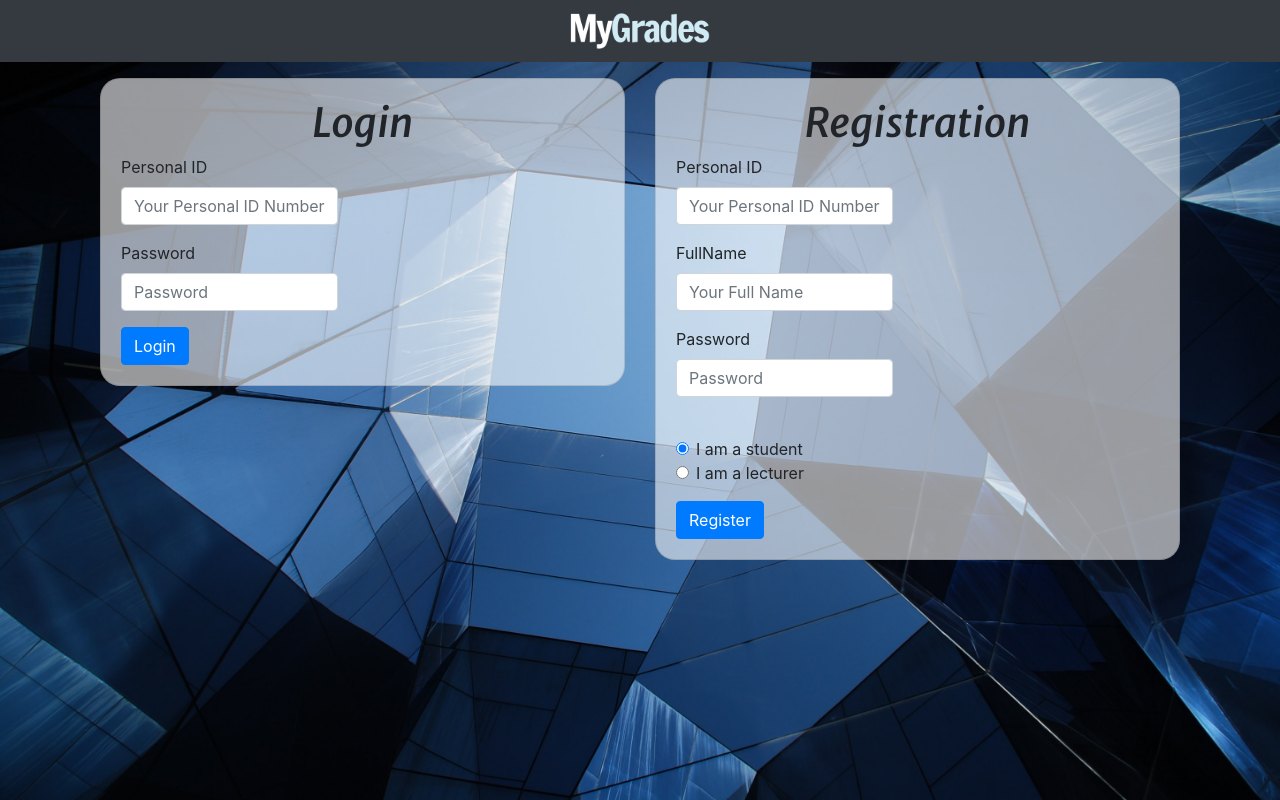
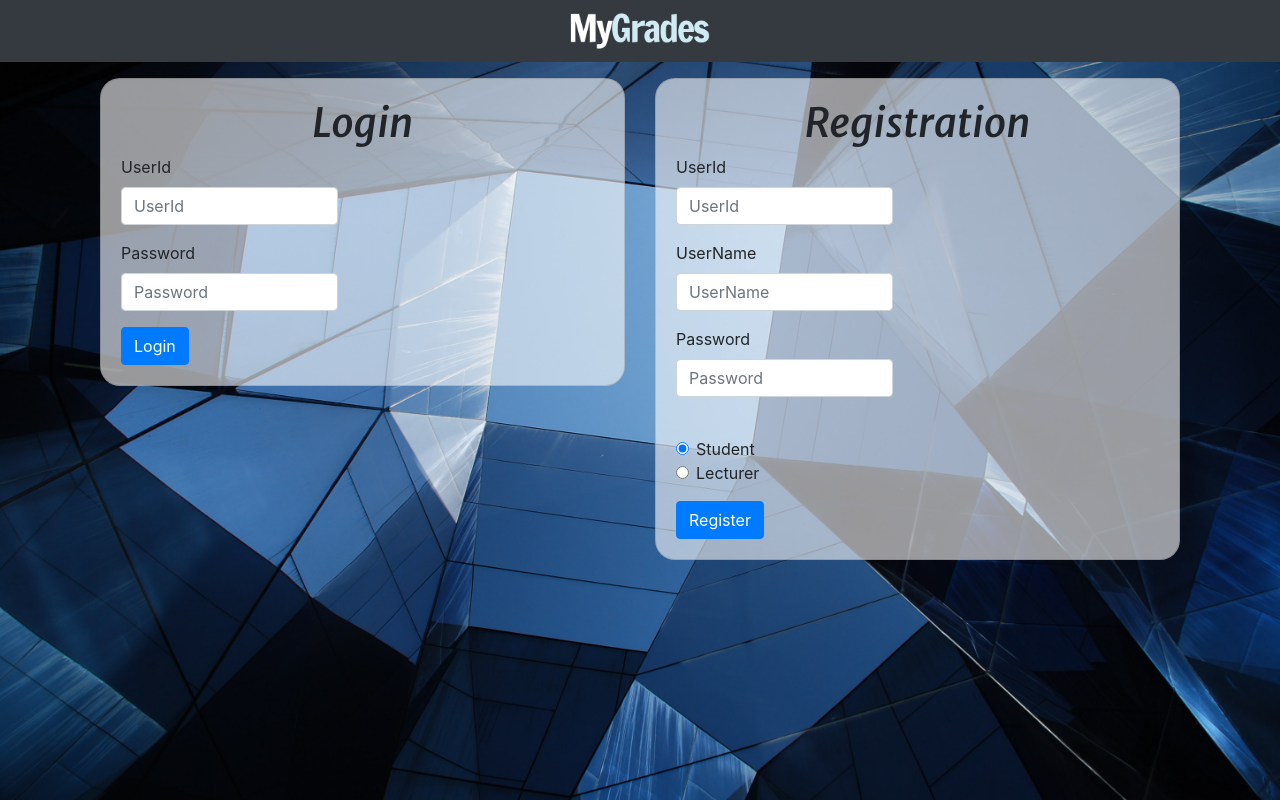
Before and after one commit to ravivkomem/GradingSystem, a React (Create React App) app in the folder client/: page / in a window 1280 px wide. Built offline with nearby package versions, Linux system fonts and the light colour scheme.

Commit message:
changed server.js, Login.js, Register.js now suits new Users Table

```diff
--- a/client/src/Permissions.js
+++ b/client/src/Permissions.js
@@ -1,7 +1,7 @@
 
 export function isUserLecturer() {
     let UserData = JSON.parse(sessionStorage.getItem('User'));
-    return UserData.IsLecturer === 1;
+    return UserData.Permission === 1;
 }
 
 export function isUserLoggedIn() {
--- a/client/src/components/Login.js
+++ b/client/src/components/Login.js
@@ -9,9 +9,9 @@ class Login extends React.Component {
     constructor(props) {
         super(props);
         this.state = {
-            ID: '',
-            FullName: '',
-            password: '',
+            UserId: '',
+            UserName: '',
+            Password: '',
             data: '',
             getData: false
         }
@@ -20,7 +20,6 @@ class Login extends React.Component {
     componentDidMount = async () => {
     };
 
-
     loginUser = async () => {
         const requestMsg = {
             method: 'POST',
@@ -28,16 +27,14 @@ class Login extends React.Component {
             body: JSON.stringify(
                 {
                     title: 'Login',
-                    ID: this.state.ID,
-                    Password: this.state.password,
+                    UserId: this.state.UserId,
+                    Password: this.state.Password,
                 })
         };
-        console.log("requesting");
-
         const response = await fetch('/login', requestMsg);
-
+        console.log(response);
         if (!response.ok) {
-            alert('Invalid Login Details');
+            alert('Invalid login details');
             return;
         }
         let responseData = await response.json();
@@ -45,12 +42,10 @@ class Login extends React.Component {
         sessionStorage.setItem(
             'User',
             JSON.stringify({
-                ID: this.state.ID,
-                FullName: responseData.FullName,
-                IsLecturer: responseData.IsLecturer,
+                UserId: this.state.UserId,
+                UserName: responseData.UserName,
+                Permission: responseData.Permission,
             }));
-
-
         return (this.props.history.push('/home'));
     };
 
@@ -61,11 +56,11 @@ class Login extends React.Component {
                 <div>
                     <Form>
                         <Form.Group controlId="fID">
-                            <Form.Label>Personal ID</Form.Label>
+                            <Form.Label>UserId</Form.Label>
                             <Form.Control
-                                placeholder="Your Personal ID Number"
-                                value={this.state.ID}
-                                onChange={e => this.setState({ID: e.target.value})}
+                                placeholder="UserId"
+                                value={this.state.UserId}
+                                onChange={e => this.setState({UserId: e.target.value})}
                                 required/>
                         </Form.Group>
 
@@ -74,8 +69,8 @@ class Login extends React.Component {
                             <Form.Control
                                 type="password"
                                 placeholder="Password"
-                                value={this.state.password}
-                                onChange={e => this.setState({password: e.target.value})}
+                                value={this.state.Password}
+                                onChange={e => this.setState({Password: e.target.value})}
                                 required/>
                         </Form.Group>
                         <Button onClick={this.loginUser}>Login</Button>
--- a/client/src/components/Register.js
+++ b/client/src/components/Register.js
@@ -8,39 +8,36 @@ class Register extends React.Component {
     constructor(props) {
         super(props);
         this.state = {
-            FullName: '',
-            password: '',
-            ID: '',
+            UserName: '',
+            Password: '',
+            UserId: '',
             userType: '',
-            isLecturer: false,
+            Permission: false,
             data: '',
             getData: false
         };
 
         this.onValueChange = this.onValueChange.bind(this);
-
     }
-
 
     registration = async (e) => {
         e.preventDefault();
-        let ID = this.state.ID;
-        let FullName = this.state.FullName;
-        let password = this.state.password;
+        let UserId = this.state.UserId;
+        let UserName = this.state.UserName;
+        let Password = this.state.Password;
 
-        /* FullName and password sanity check*/
-
-        if (FullName === "" || password === "") {
-            alert("You must enter FullName and password");
+        /* UserName and Password Sanity check*/
+        if (UserName === "" || Password === "") {
+            alert("UserName or Password missing");
             return;
         }
         let english = /^[A-Za-z0-9]*$/;
-        if (!english.test(FullName)) {
-            alert("FullName must be in english letters.");
+        if (!english.test(UserName)) {
+            alert("UserName must be in english letters");
             return;
         }
-        if (password.length <= 1) {
-            alert("Password must be longer than 1");
+        if (Password.length <= 1) {
+            alert("Password must be longer than 1 character");
             return;
         }
 
@@ -50,61 +47,52 @@ class Register extends React.Component {
             body: JSON.stringify(
                 {
                     title: 'Register',
-                    ID: this.state.ID,
-                    FullName: this.state.FullName,
-                    Password: this.state.password,
-                    IsLecturer: this.state.isLecturer
+                    UserId: this.state.UserId,
+                    UserName: this.state.UserName,
+                    Password: this.state.Password,
+                    Permission: this.state.Permission
                 })
         };
-
-        console.log("requesting");
 
         const response = await fetch('/register', requestMsg)
         console.log(response);
         if (!response.ok) {
-            alert('Invalid Registration Details');
+            alert('Invalid registration details');
             return;
         }
         const responseData = await response.json();
         console.log(responseData);
-        alert('Registered! Please login.')
-
+        alert('Registration complete')
     };
-
-
-
 
     onValueChange() {
         this.setState({
-            isLecturer: !this.state.isLecturer
+            Permission: !this.state.Permission
         });
     }
 
-
     render() {
-
         return (
-
             <div>
                 <center><h1 style={{fontFamily: 'Merriweather Sans, sans-serif'}}>Registration</h1></center>
                 <div>
                     <Form onSubmit={this.registration}>
                         <Form.Group controlId="fID">
-                            <Form.Label>Personal ID</Form.Label>
+                            <Form.Label>UserId</Form.Label>
                             <Form.Control
                                 id='regEmail'
-                                placeholder="Your Personal ID Number"
-                                value={this.state.ID}
-                                onChange={e => this.setState({ID: e.target.value})}
+                                placeholder="UserId"
+                                value={this.state.UserId}
+                                onChange={e => this.setState({UserId: e.target.value})}
                                 required/>
                         </Form.Group>
 
                         <Form.Group controlId="fFullName">
-                            <Form.Label>FullName</Form.Label>
+                            <Form.Label>UserName</Form.Label>
                             <Form.Control
-                                placeholder="Your Full Name"
-                                value={this.state.FullName}
-                                onChange={e => this.setState({FullName: e.target.value})}
+                                placeholder="UserName"
+                                value={this.state.UserName}
+                                onChange={e => this.setState({UserName: e.target.value})}
                                 required/>
                         </Form.Group>
 
@@ -113,8 +101,8 @@ class Register extends React.Component {
                             <Form.Control
                                 type="password"
                                 placeholder="Password"
-                                value={this.state.password}
-                                onChange={e => this.setState({ password: e.target.value })}
+                                value={this.state.Password}
+                                onChange={e => this.setState({Password: e.target.value})}
                                 required />
                         </Form.Group>
 
@@ -125,16 +113,16 @@ class Register extends React.Component {
                                 <Form.Check
                                     id='student'
                                     type="radio"
-                                    label="I am a student"
-                                    checked={!this.state.isLecturer}
+                                    label="Student"
+                                    checked={!this.state.Permission}
                                     onChange={this.onValueChange}
                                 />
                                 <Form.Check
                                     id='lecturer'
                                     width='10px'
                                     type="radio"
-                                    label="I am a lecturer"
-                                    checked={this.state.isLecturer}
+                                    label="Lecturer"
+                                    checked={this.state.Permission}
                                     onChange={this.onValueChange}
                                 />
                             </Form.Group>
@@ -142,12 +130,10 @@ class Register extends React.Component {
                         <Button type="submit" id='registerBtn'> Register </Button>
 
                     </Form>
-
                 </div>
             </div>
         );
     }
 }
 
-
 export default withRouter(Register);
```
Also changed, not shown: 2 other files (tests, documents, lock files or other folders).
